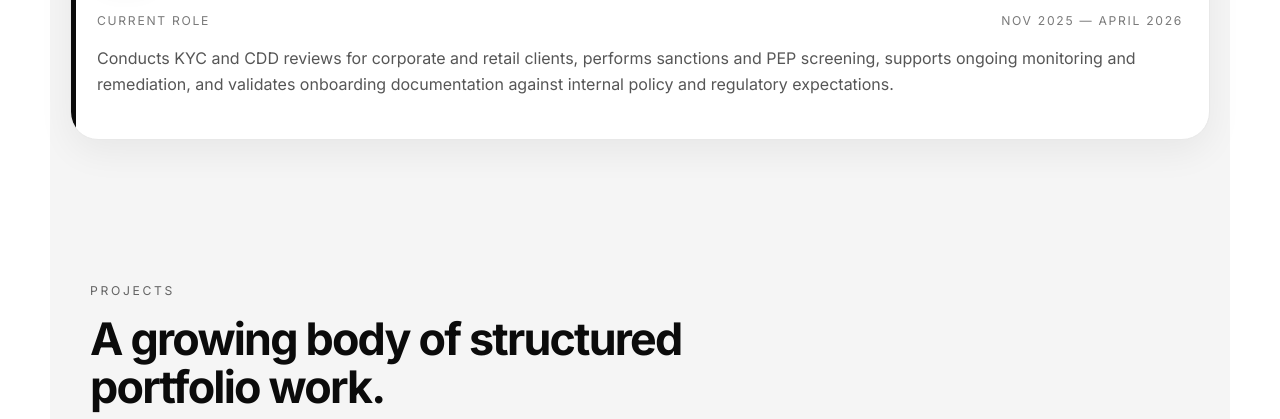
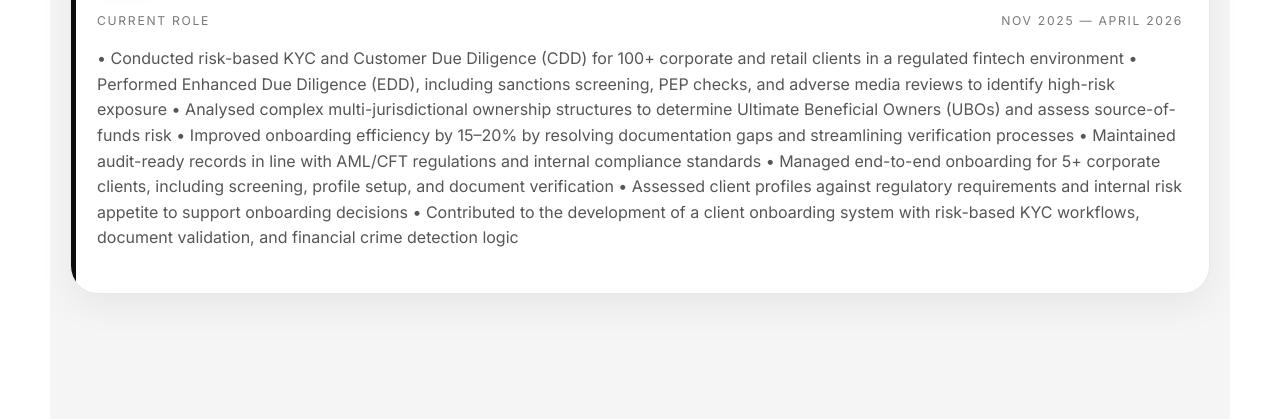
Before and after one commit to bhishekshib27-netizen/bhishekshib27-netizen.github.io, a plain HTML site: page index.html in a window 1280 px wide. Shown: the part 4441-4860 px from the top of the page. Drawn offline with Linux system fonts and the light colour scheme.

Commit message:
Update index.html

```diff
--- a/index.html
+++ b/index.html
@@ -1517,7 +1517,14 @@
       </div>
 
       <p>
-        Conducts KYC and CDD reviews for corporate and retail clients, performs sanctions and PEP screening, supports ongoing monitoring and remediation, and validates onboarding documentation against internal policy and regulatory expectations.
+        • Conducted risk-based KYC and Customer Due Diligence (CDD) for 100+ corporate and retail clients in a regulated fintech environment
+• Performed Enhanced Due Diligence (EDD), including sanctions screening, PEP checks, and adverse media reviews to identify high-risk exposure
+• Analysed complex multi-jurisdictional ownership structures to determine Ultimate Beneficial Owners (UBOs) and assess source-of-funds risk
+• Improved onboarding efficiency by 15–20% by resolving documentation gaps and streamlining verification processes
+• Maintained audit-ready records in line with AML/CFT regulations and internal compliance standards
+• Managed end-to-end onboarding for 5+ corporate clients, including screening, profile setup, and document verification
+• Assessed client profiles against regulatory requirements and internal risk appetite to support onboarding decisions
+• Contributed to the development of a client onboarding system with risk-based KYC workflows, document validation, and financial crime detection logic
       </p>
     </div>
 
```
